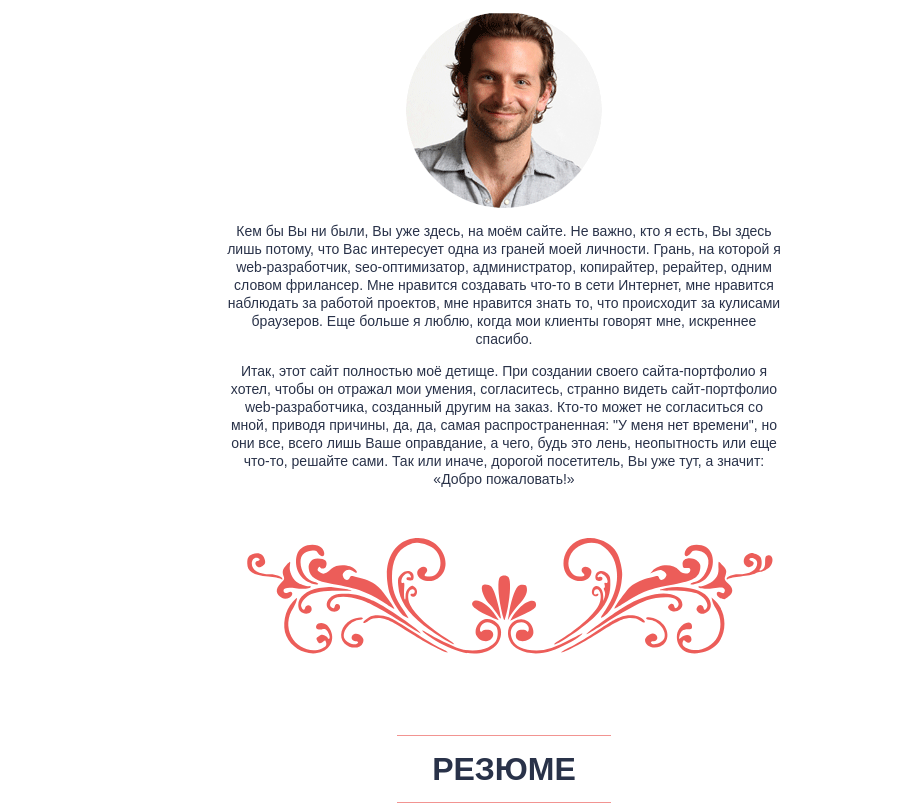
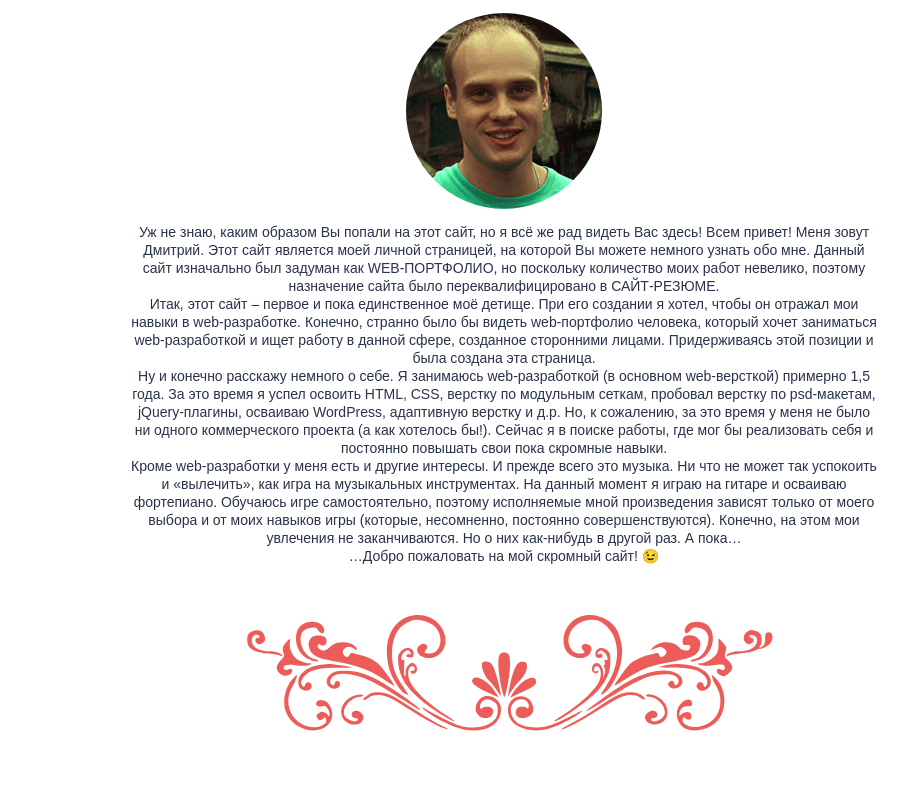
Before and after one commit to dmitryKashin/dmitryKashin.github.io, a plain HTML site: page index.html in a window 1280 px wide. Shown: the part 1031-1837 px from the top of the page, without its empty margins (136-1044 px from the left). Drawn offline with Linux system fonts and the light colour scheme.

Commit message:
version 1.0

```diff
--- a/index.html
+++ b/index.html
@@ -61,12 +61,17 @@
 					</div>
 					<div class=" col-md-4 col-md-offset-4">
 						<div class="photo wow fadeIn" data-wow-delay="0.6s" data-wow-offset="100">
-							<img src="img/photo.png" alt="photo" />
+							<img src="img/photo.jpg" alt="photo" />
 						</div>
 					</div>
-					<div class="wrap_content col-md-6 col-md-offset-3">
+					<div class="wrap_content col-md-8 col-md-offset-2">
 						<div class="content wow fadeInUp" data-wow-duration="1s" data-wow-delay="0.3s" data-wow-offset="100">
-							<p>Кем бы Вы ни были, Вы уже здесь, на моём сайте. Не важно, кто я есть, Вы здесь лишь потому, что Вас интересует одна из граней моей личности. Грань, на которой я web-разработчик, seo-оптимизатор, администратор, копирайтер, рерайтер, одним словом фрилансер. Мне нравится создавать что-то в сети Интернет, мне нравится наблюдать за работой проектов, мне нравится знать то, что происходит за кулисами браузеров. Еще больше я люблю, когда мои клиенты говорят мне, искреннее спасибо.</p><p>Итак, этот сайт полностью моё детище. При создании своего сайта-портфолио я хотел, чтобы он отражал мои умения, согласитесь, странно видеть сайт-портфолио web-разработчика, созданный другим на заказ. Кто-то может не согласиться со мной, приводя причины, да, да, самая распространенная: "У меня нет времени", но они все, всего лишь Ваше оправдание, а чего, будь это лень, неопытность или еще что-то, решайте сами. Так или иначе, дорогой посетитель, Вы уже тут, а значит: «Добро пожаловать!»</p>
+							<p>Уж не знаю, каким образом Вы попали на этот сайт, но я всё же рад видеть Вас здесь! Всем привет! Меня зовут Дмитрий. Этот сайт является моей личной страницей, на которой Вы можете немного узнать обо мне. Данный сайт изначально был задуман как WEB-ПОРТФОЛИО, но поскольку количество моих работ невелико, поэтому назначение сайта было переквалифицировано в САЙТ-РЕЗЮМЕ.<br />
+Итак, этот сайт – первое и пока единственное моё детище. При его создании я хотел, чтобы он отражал мои навыки в web-разработке. Конечно, странно было бы видеть web-портфолио человека, который хочет заниматься web-разработкой и ищет работу в данной сфере, созданное сторонними лицами. Придерживаясь этой позиции и была создана эта страница.<br />
+Ну и конечно расскажу немного о себе. Я занимаюсь web-разработкой (в основном web-версткой) примерно 1,5 года. За это время я успел освоить HTML, CSS, верстку по модульным сеткам, пробовал верстку по psd-макетам, jQuery-плагины, осваиваю WordPress, адаптивную верстку и д.р. Но, к сожалению, за это время у меня не было ни одного коммерческого проекта (а как хотелось бы!). Сейчас я в поиске работы, где мог бы реализовать себя и постоянно повышать свои пока скромные навыки.<br />
+Кроме web-разработки у меня есть и другие интересы. И прежде всего это музыка. Ни что не может так успокоить и «вылечить», как игра на музыкальных инструментах. На данный момент я играю на гитаре и осваиваю фортепиано. Обучаюсь игре самостоятельно, поэтому исполняемые мной произведения зависят только от моего выбора и от моих навыков игры (которые, несомненно, постоянно совершенствуются).
+Конечно, на этом мои увлечения не заканчиваются. Но о них как-нибудь в другой раз. А пока…<br />
+…Добро пожаловать на мой скромный сайт! 😉</p>
 						</div>
 						<div class="ornament wow fadeIn" data-wow-delay="0.8s" data-wow-offset="60"></div>
 					</div>
--- a/sass/main.scss
+++ b/sass/main.scss
@@ -314,6 +314,9 @@ section {
 	}
 	.photo {
 		text-align: center;
+		img {
+			border-radius: 50%;
+		}
 	}
 	.wrap_content {
 		overflow-y: hidden;
```
Also changed, not shown: css/style.css, img/photo.jpg (added), 1 other file.
